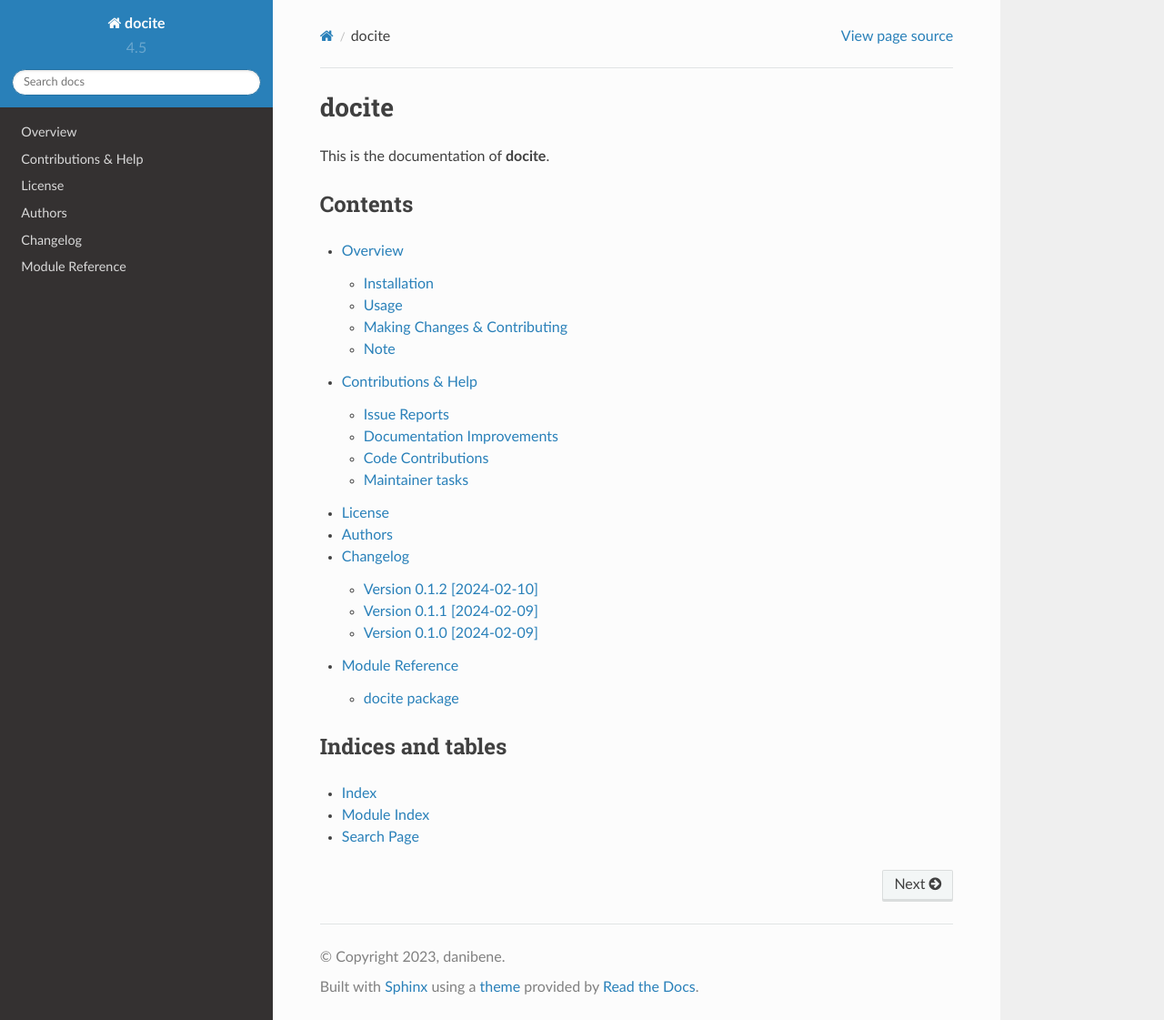
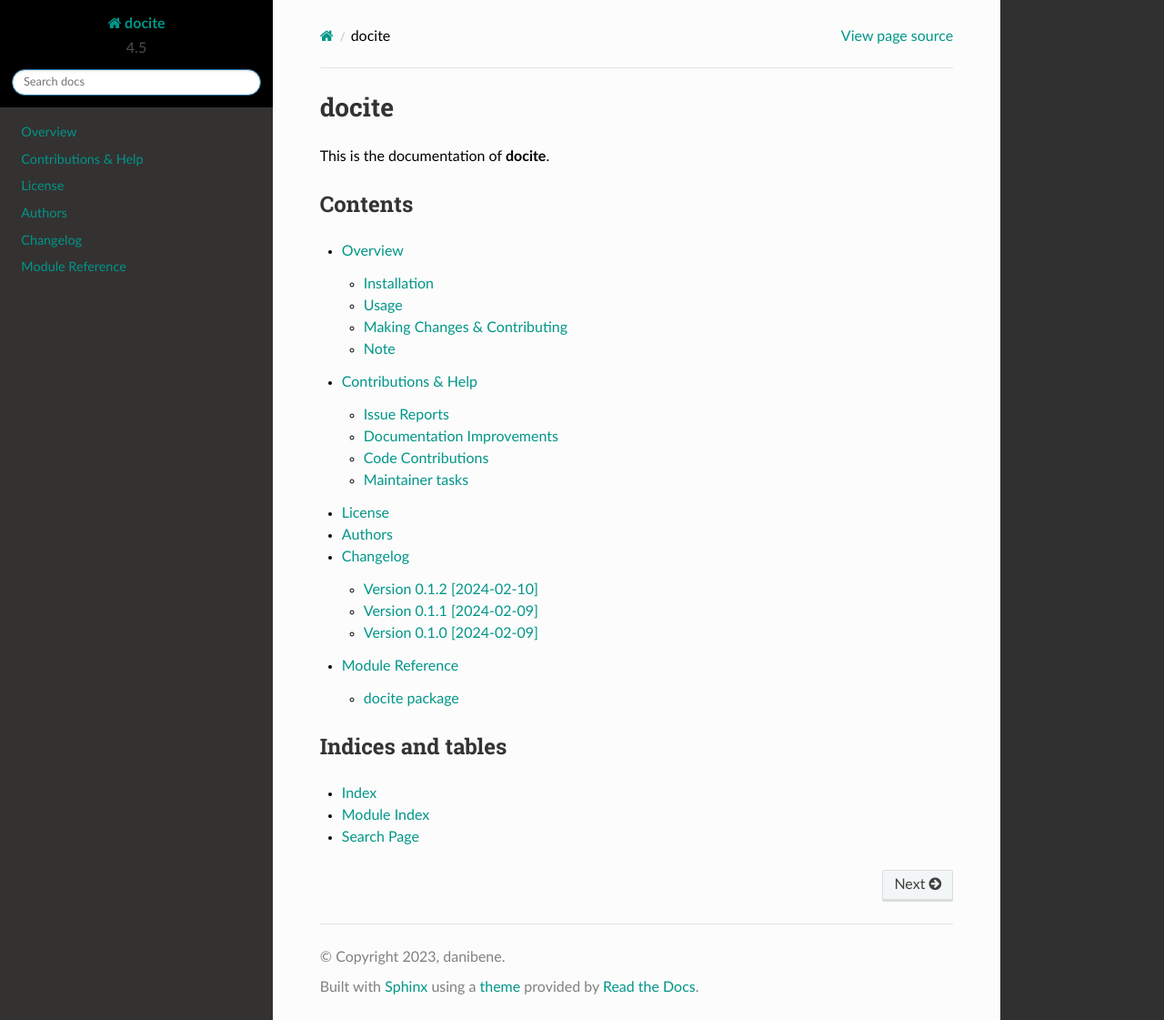
Before and after one commit to danibene/docite, a Sphinx documentation site: the page built from docs/index.rst, in a window 1280 px wide and 1121 px high. Shown: the whole window at 91% size. Built offline with Sphinx 7.4.7 and the Read the Docs theme 2.0.0, drawn with Linux system fonts in a browser that asks for light colours.

Commit message:
change colors

```diff
--- /dev/null
+++ b/docs/_static/custom.css
@@ -0,0 +1,27 @@
+body, .body {
+    background-color: #333333 !important; /* Dark grey background */
+    color: black !important; /* Black text */
+}
+
+a {
+    color: #009688 !important; /* Teal links */
+}
+
+a:visited {
+    color: #00796b !important; /* Darker teal for visited links */
+}
+
+h1, h2, h3, h4, h5, h6 {
+    color: #333333 !important; /* Dark grey for headers */
+}
+
+body {
+    --themecolor: black;
+  }
+
+  .wy-side-nav-search {
+    background-color: var(--themecolor);
+  }
+  .wy-nav-top {
+    background-color: var(--themecolor);
+  }
--- a/docs/conf.py
+++ b/docs/conf.py
@@ -158,7 +158,6 @@
 # Theme options are theme-specific and customize the look and feel of a theme
 # further.  For a list of options available for each theme, see the
 # documentation.
-html_theme_options = {"sidebar_width": "300px", "page_width": "1200px"}
 
 # Add any paths that contain custom themes here, relative to this directory.
 # html_theme_path = []
@@ -183,6 +182,9 @@
 # relative to this directory. They are copied after the builtin static files,
 # so a file named "default.css" will overwrite the builtin "default.css".
 html_static_path = ["_static"]
+html_css_files = [
+    "custom.css",
+]
 
 # If not '', a 'Last updated on:' timestamp is inserted at every page bottom,
 # using the given strftime format.
```
